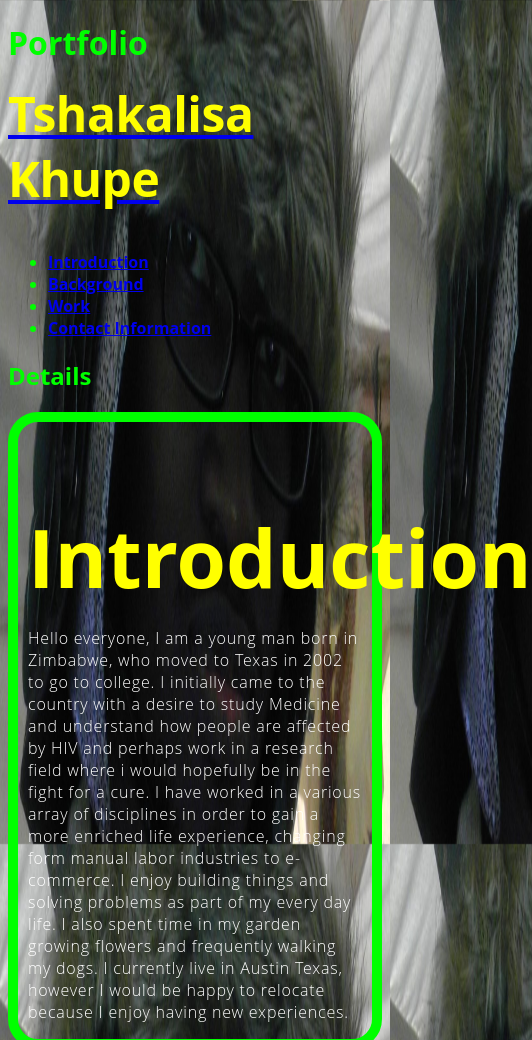
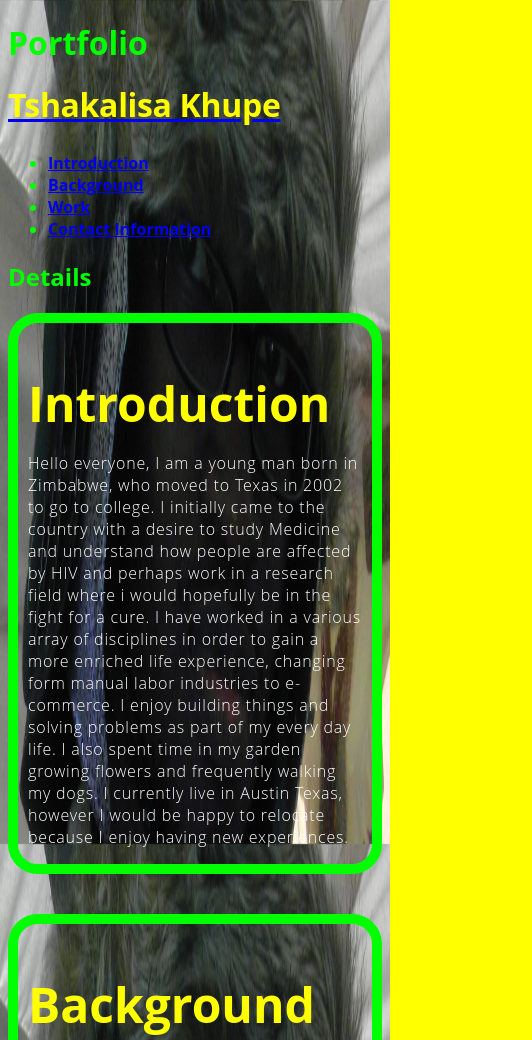
Before and after one commit to tkhupe/portfolio, a plain HTML site: page index.html in a window 390 px wide. Shown: the top 1040 px of the page, 532 px wide, since content can reach past the window. Drawn offline with Linux system fonts and the light colour scheme.

Commit message:
added media query

```diff
--- a/css/style.css
+++ b/css/style.css
@@ -14,17 +14,20 @@ body {
 }
 
 
-.heading, .header
- {
+.heading,
+.header {
   text-align: left;
 }
+
 .details h2 {
   color: var(--ft-color)
 }
+
 span[data-desc] {
   position: relative;
   color: var(--bd-color)
 }
+
 span[data-desc]:hover::after {
   content: attr(data-desc);
   position: absolute;
@@ -50,10 +53,12 @@ span[data-desc]:hover::after {
   font-size: 1em;
   color: var(--ft-color)
 }
+
 .flexbox-container {
   display: flex;
   align-items: center;
 }
+
 .flexbox-item-1 {
   justify-content: center;
   padding-right: 10px;
@@ -64,6 +69,7 @@ span[data-desc]:hover::after {
   margin-bottom: 40px;
 
 }
+
 .flexbox-item-2 {
   justify-content: center;
   border: 10px solid var(--ft-color);
@@ -72,6 +78,7 @@ span[data-desc]:hover::after {
   padding-left: 10px;
   margin-bottom: 40px;
 }
+
 .flexbox-item-3 {
 
   justify-content: center;
@@ -82,7 +89,10 @@ span[data-desc]:hover::after {
   margin-bottom: 40px;
 
 }
-  .flexbox-item-1 h3, .flexbox-item-2 h3, .flexbox-item-3 h3 {
+
+.flexbox-item-1 h3,
+.flexbox-item-2 h3,
+.flexbox-item-3 h3 {
   font-size: 5em;
   color: var(--bd-color);
   align-items: center;
@@ -108,7 +118,7 @@ span[data-desc]:hover::after {
   margin-top: 1em;
 }
 
-.details  p {
+.details p {
   font-weight: 300;
   letter-spacing: 0.05em;
 }
@@ -118,9 +128,11 @@ span[data-desc]:hover::after {
 section h1 {
   margin-top: 2em;
 }
+
 .contact-Information {
   color: var(--ft-color);
 }
+
 #footer {
   padding: 20px 0;
   text-align: center;
@@ -131,13 +143,33 @@ color: var(--ft-color);
 #footer a {
   color: var(--ft-color);
 }
+
 .social li {
   display: inline-block;
   margin: 0 5px;
 }
+
 .digital-marketing-meeting img {
   max-height: 50%;
 }
+
 .float-right {
   float: right;
 }
+
+@media screen and (max-width: 992px) {
+  .digital-marketing-meeting img {
+    max-height: 50%;
+
+  }
+
+  .heading {
+    font-size: 2em;
+  }
+
+  .flexbox-item-1 h3,
+  .flexbox-item-2 h3,
+  .flexbox-item-3 h3 {
+    font-size: 3em;
+  }
+}
```
Lines whose indentation alone changed are shown as unchanged.
